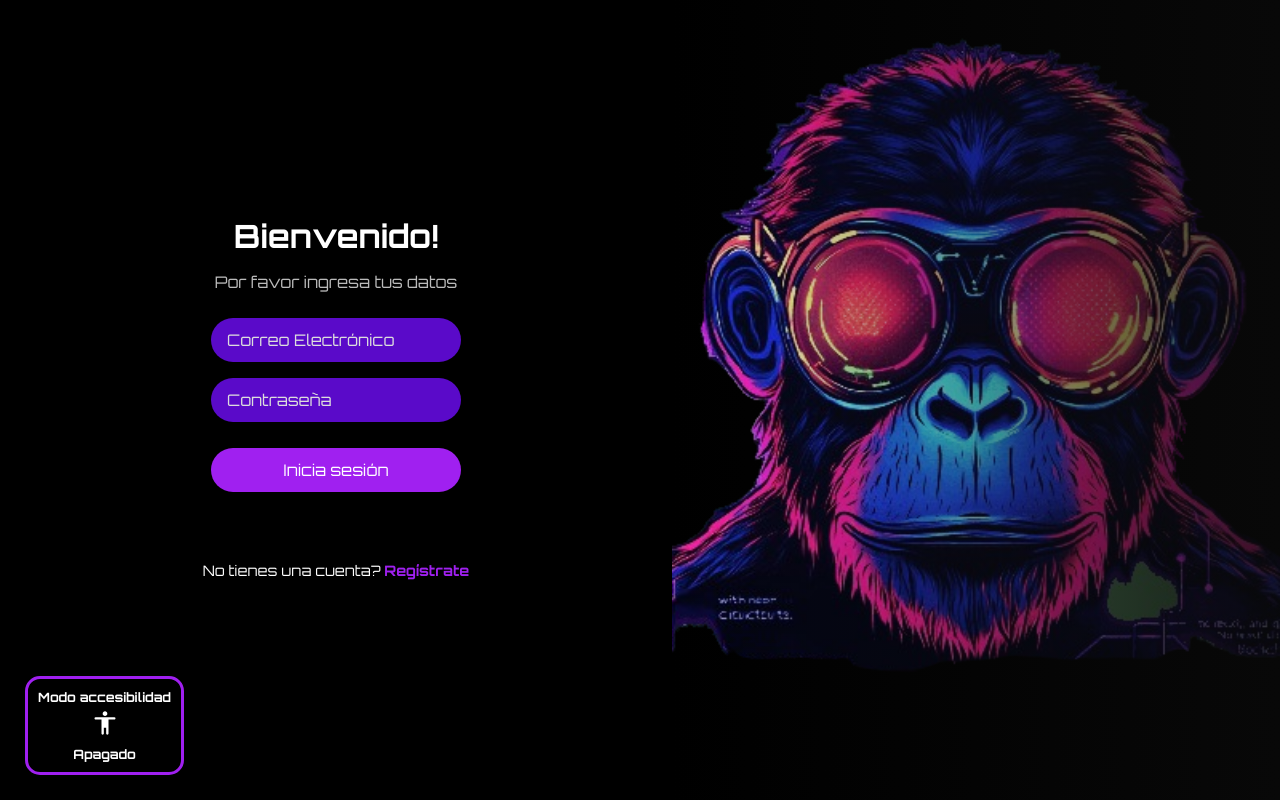
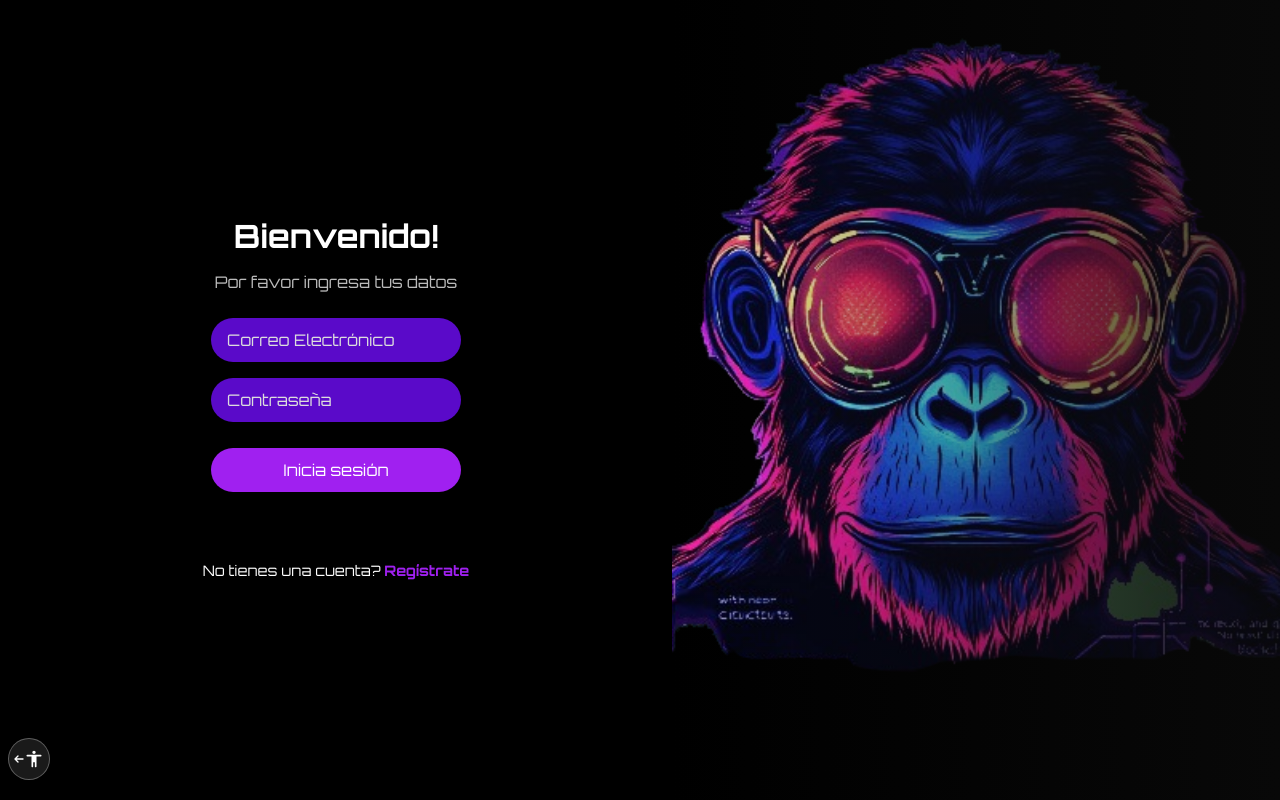
Before and after one commit to AndresR-67/Cybermonkey, a React app in the folder frontend/: page /login in a window 1280 px wide. Built offline with nearby package versions, Linux system fonts and the light colour scheme; no server answers; the HTML template or start-up script is replaced by a standard one.

Commit message:
Feat: Accesibilidad mejor posicionada

```diff
--- a/frontend/src/components/GlobalAccessibilityButton.jsx
+++ b/frontend/src/components/GlobalAccessibilityButton.jsx
@@ -1,25 +1,86 @@
-import React from 'react';
-import { useAccessibility } from '../hooks/useAccessibility';
-import '../styles/GlobalAccessibility.css';
+import React, { useState } from "react";
+import { useAccessibility } from "../hooks/useAccessibility";
+import "../styles/GlobalAccessibility.css";
 
 const GlobalAccessibilityButton = () => {
   const { accessibilityMode, toggleAccessibilityMode } = useAccessibility();
+  const [isCollapsed, setIsCollapsed] = useState(true);
+
+  const toggleCollapse = (e) => {
+    e.stopPropagation();
+    setIsCollapsed(!isCollapsed);
+  };
+
+  const handleMainButtonClick = () => {
+    if (!isCollapsed) {
+      toggleAccessibilityMode();
+    }
+  };
 
   return (
-    <button
-      onClick={toggleAccessibilityMode}
-      className={`global-accessibility-btn ${accessibilityMode ? 'active' : ''}`}
-      aria-label={accessibilityMode ?
-        'Desactivar modo accesibilidad' :
-        'Activar modo accesibilidad'
-      }
+    <div
+      className={`global-accessibility-container ${
+        isCollapsed ? "collapsed" : ""
+      }`}
     >
-      <p>Modo accesibilidad</p>
-      <span className="accessibility-icon"><svg xmlns="http://www.w3.org/2000/svg" width="28" height="28" viewBox="0 0 24 24"><path fill="currentColor" d="M12 6q-.825 0-1.412-.587T10 4t.588-1.412T12 2t1.413.588T14 4t-.587 1.413T12 6M9 21V9H4q-.425 0-.712-.288T3 8t.288-.712T4 7h16q.425 0 .713.288T21 8t-.288.713T20 9h-5v12q0 .425-.288.713T14 22t-.712-.288T13 21v-5h-2v5q0 .425-.288.713T10 22t-.712-.288T9 21"/></svg></span>
-      <span className="accessibility-text">
-        {accessibilityMode ? 'Encendido' : 'Apagado'}
-      </span>
-    </button>
+      <button
+        onClick={handleMainButtonClick}
+        className={`global-accessibility-btn ${
+          accessibilityMode ? "active" : ""
+        } ${isCollapsed ? "collapsed" : ""}`}
+        aria-label={
+          accessibilityMode
+            ? "Desactivar modo accesibilidad"
+            : "Activar modo accesibilidad"
+        }
+        disabled={isCollapsed} // Deshabilitado cuando está colapsado
+      >
+        {/* Solo mostrar contenido cuando NO está colapsado */}
+        {!isCollapsed && (
+          <>
+            <p className="accessibility-title">Modo accesibilidad</p>
+            <span className="accessibility-text">
+              {accessibilityMode ? "ENCENDIDO" : "APAGADO"}
+            </span>
+          </>
+        )}
+      </button>
+
+      {/* Botón de toggle SEPARADO - siempre visible */}
+      <button
+        className="accessibility-toggle"
+        onClick={toggleCollapse}
+        aria-label={isCollapsed ? "Expandir botón" : "Colapsar botón"}
+        onFocus={(e) => e.target.blur()}
+      >
+        <span className="toggle-arrow">
+          <svg
+            xmlns="http://www.w3.org/2000/svg"
+            width="10"
+            height="10"
+            viewBox="0 0 15 15"
+          >
+            <path
+              fill="currentColor"
+              d="M8.293 2.293a1 1 0 0 1 1.414 0l4.5 4.5a1 1 0 0 1 0 1.414l-4.5 4.5a1 1 0 0 1-1.414-1.414L11 8.5H1.5a1 1 0 0 1 0-2H11L8.293 3.707a1 1 0 0 1 0-1.414"
+            />
+          </svg>
+        </span>
+        <span className="accessibility-icon">
+          <svg
+            xmlns="http://www.w3.org/2000/svg"
+            width="20"
+            height="20"
+            viewBox="0 0 24 24"
+          >
+            <path
+              fill="currentColor"
+              d="M12 6q-.825 0-1.412-.587T10 4t.588-1.412T12 2t1.413.588T14 4t-.587 1.413T12 6M9 21V9H4q-.425 0-.712-.288T3 8t.288-.712T4 7h16q.425 0 .713.288T21 8t-.288.713T20 9h-5v12q0 .425-.288.713T14 22t-.712-.288T13 21v-5h-2v5q0 .425-.288.713T10 22t-.712-.288T9 21"
+            />
+          </svg>
+        </span>
+      </button>
+    </div>
   );
 };
 
--- a/frontend/src/styles/GlobalAccessibility.css
+++ b/frontend/src/styles/GlobalAccessibility.css
@@ -1,27 +1,131 @@
-/* ===== BOTÓN GLOBAL DE ACCESIBILIDAD ===== */
-.global-accessibility-btn {
+/* ===== CONTENEDOR PRINCIPAL ===== */
+.global-accessibility-container {
   position: fixed;
   bottom: 20px;
   left: 20px;
   z-index: 10000;
   display: flex;
+  align-items: flex-end;
+  gap: 8px;
+}
+
+.global-accessibility-container.collapsed {
+  left: 0;
+}
+
+/* ===== BOTÓN PRINCIPAL ===== */
+.global-accessibility-btn {
+  display: flex;
   flex-direction: column;
   align-items: center;
-  gap: 4px;
-  padding: 10px;
+  gap: 6px;
+  padding: 14px 12px;
   border: 3px solid #a020f0;
-  border-radius: 15px;
+  border-radius: 18px;
   background: #000000;
   color: #ffffff;
   cursor: pointer;
   font-size: 0.8rem;
   transition: all 0.3s ease;
-  box-shadow: 0 4px 12px rgba(0, 0, 0, 0.3);
-  min-width: 60px;
+  box-shadow: 0 4px 16px rgba(0, 0, 0, 0.4);
+  min-width: 110px;
   font-weight: 600;
+  overflow: hidden;
+  max-width: 200px;
 }
 
-.global-accessibility-btn:hover {
+/* Estado colapsado - BOTÓN OCULTO */
+.global-accessibility-btn.collapsed {
+  min-width: 0;
+  max-width: 0;
+  padding: 0;
+  border: none;
+  opacity: 0;
+  pointer-events: none; /* No se puede interactuar */
+}
+
+/* Cuando está colapsado y deshabilitado */
+.global-accessibility-btn:disabled {
+  cursor: default;
+}
+
+.global-accessibility-btn:disabled:hover {
+  transform: none;
+  border-color: #a020f0;
+}
+
+/* Título del botón */
+.accessibility-title {
+  font-size: 10px;
+  font-weight: 700;
+  margin: 0;
+  text-align: center;
+  line-height: 1.2;
+}
+
+/* Ícono principal */
+.accessibility-icon {
+  margin: 4px 0;
+  display: flex;
+  align-items: center;
+  justify-content: center;
+}
+
+/* Texto de estado */
+.accessibility-text {
+  font-size: 9px;
+  font-weight: 700;
+  text-transform: uppercase;
+  letter-spacing: 0.5px;
+}
+
+/* ===== BOTÓN DE TOGGLE SEPARADO ===== */
+.accessibility-toggle {
+  background: rgba(255, 255, 255, 0.1);
+  border: 1px solid rgba(255, 255, 255, 0.3);
+  color: #ffffff;
+  cursor: pointer;
+  padding: 20px;
+  border-radius: 50%;
+  width: 24px;
+  height: 24px;
+  display: flex;
+  align-items: center;
+  justify-content: center;
+  font-size: 0.7rem;
+  transition: all 0.2s ease;
+  outline: none !important;
+  z-index: 10001;
+  box-shadow: 0 2px 8px rgba(0, 0, 0, 0.3);
+}
+
+.accessibility-toggle:hover {
+  background: rgba(255, 255, 255, 0.2);
+  border-color: rgba(255, 255, 255, 0.5);
+  transform: scale(1.1);
+}
+
+.accessibility-toggle:focus,
+.accessibility-toggle:active {
+  outline: none !important;
+  border: none !important;
+  box-shadow: none !important;
+}
+
+/* Flechas para colapsar/expandir */
+.toggle-arrow {
+  transition: transform 0.3s ease;
+  display: flex;
+  align-items: center;
+  justify-content: center;
+}
+
+.global-accessibility-container.collapsed .toggle-arrow {
+  transform: rotate(180deg);
+}
+
+/* Estados del botón principal */
+.global-accessibility-btn:hover:not(:disabled) {
   transform: scale(1.05);
   border-color: #8b0000;
 }
@@ -31,17 +135,33 @@
   border-color: #ffffff;
 }
 
-.global-accessibility-btn:focus {
+.global-accessibility-btn:focus:not(:disabled) {
   outline: 3px solid #ffd700;
   outline-offset: 2px;
 }
 
-.accessibility-icon {
-  font-size: 1.2rem;
-}
+/* Responsive */
+@media (max-width: 768px) {
+  .global-accessibility-container {
+    bottom: 15px;
+    left: 15px;
+  }
 
-.accessibility-text {
-  font-weight: 700;
+  .global-accessibility-container.collapsed {
+    left: 0;
+  }
+
+  .global-accessibility-btn {
+    min-width: 100px;
+    padding: 12px 10px;
+    gap: 5px;
+  }
+
+  .accessibility-toggle {
+    width: 22px;
+    height: 22px;
+    padding: 6px;
+  }
 }
 
 /* ===== ELIMINACIÓN DE BORDES EN MODO NORMAL ===== */
@@ -328,7 +448,6 @@ body.global-accessibility-mode .estadisticas-container h5,
 body.global-accessibility-mode .estadisticas-container h6 {
   color: #ffffff !important;
 }
-
 
 /* Footer */
 body.global-accessibility-mode .tasks-container .footer {
```
